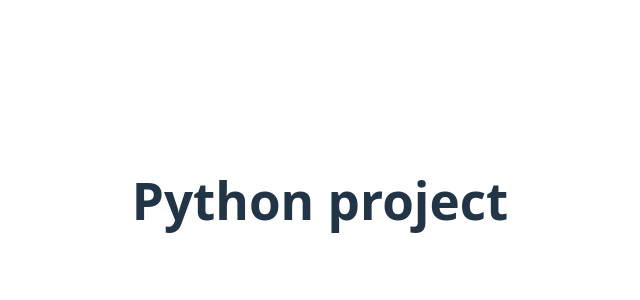
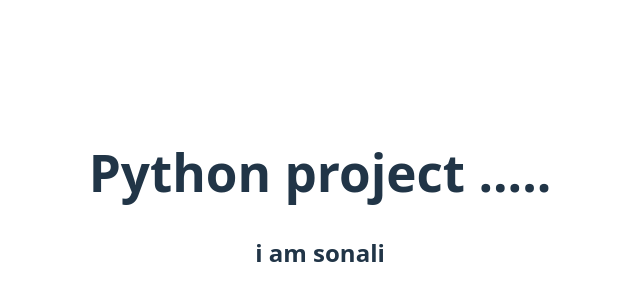
Before and after one commit to SnehalVanag/python_project, a React (Vite) app in the folder frontend/: page / in a window 1280 px wide. Shown: the part 200-500 px from the top of the page, without its empty margins (320-960 px from the left). Built offline with nearby package versions, Linux system fonts and the light colour scheme.

Commit message:
do changes

```diff
--- a/frontend/src/App.jsx
+++ b/frontend/src/App.jsx
@@ -11,7 +11,8 @@
       <div>
 
       </div>
-      <h1>Python project</h1>
+      <h1>Python project .....</h1>
+      <h2>i am sonali</h2>
 
 
     </>
```
